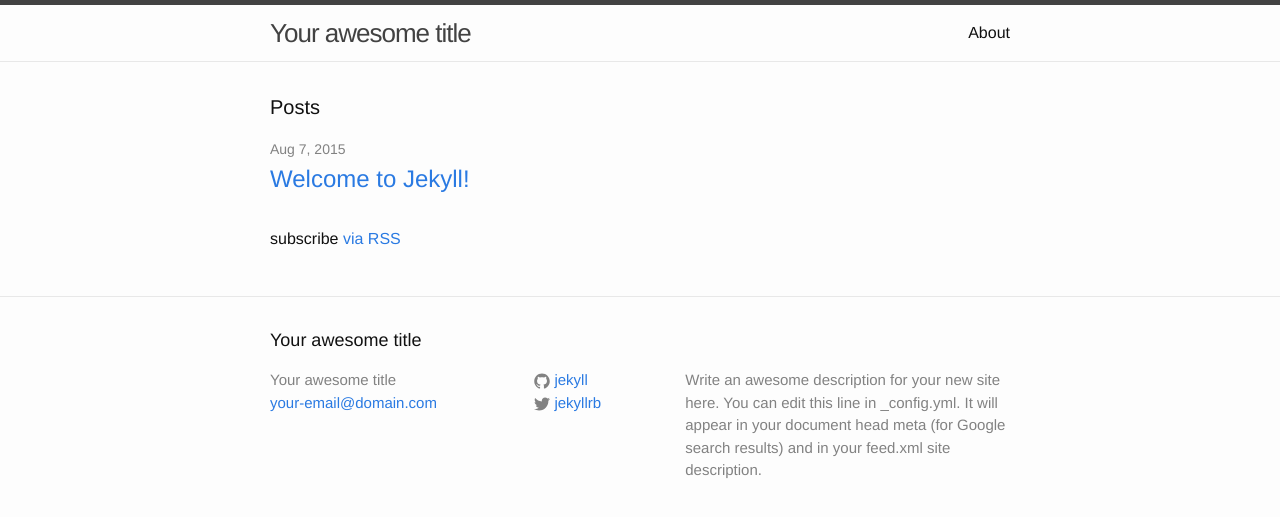
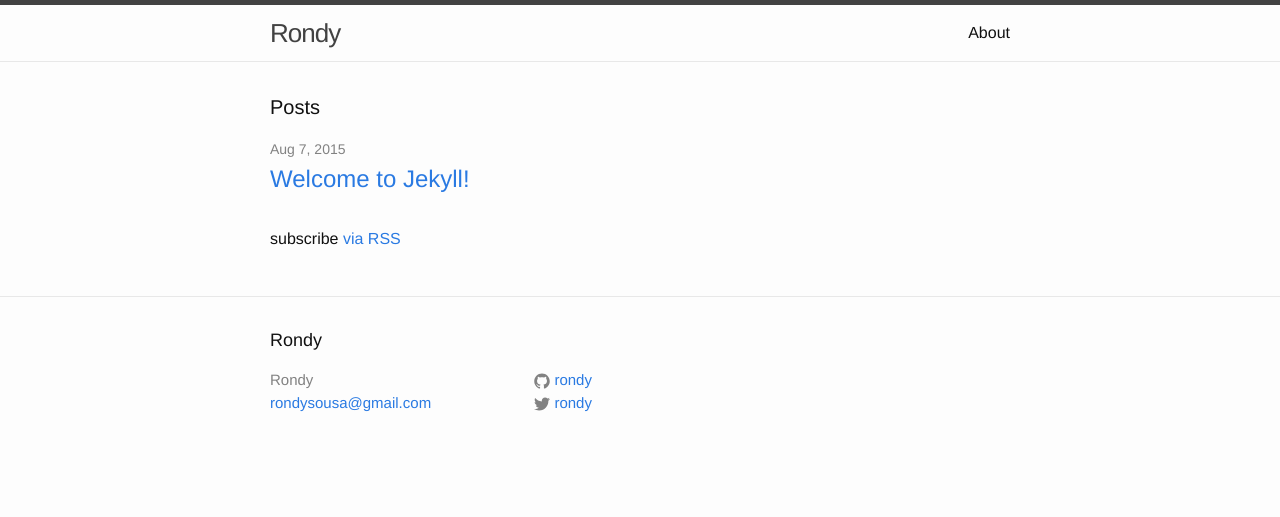
Before and after one commit to rondy/rondy.github.io, a Jekyll site: the page built from index.html, in a window 1280 px wide. Shown: the top 517 px of the page. Built offline with Jekyll 4.4.1, drawn with Linux system fonts in a browser that asks for light colours.

Commit message:
Setup personal _config.yml

```diff
--- a/_config.yml
+++ b/_config.yml
@@ -1,14 +1,11 @@
 # Site settings
-title: Your awesome title
-email: your-email@domain.com
-description: > # this means to ignore newlines until "baseurl:"
-  Write an awesome description for your new site here. You can edit this
-  line in _config.yml. It will appear in your document head meta (for
-  Google search results) and in your feed.xml site description.
+title: Rondy
+email: rondysousa@gmail.com
+description: ""
 baseurl: "" # the subpath of your site, e.g. /blog/
-url: "http://yourdomain.com" # the base hostname & protocol for your site
-twitter_username: jekyllrb
-github_username:  jekyll
+url: "http://rondy.github.io/" # the base hostname & protocol for your site
+twitter_username: rondy
+github_username:  rondy
 
 # Build settings
 markdown: kramdown
```
